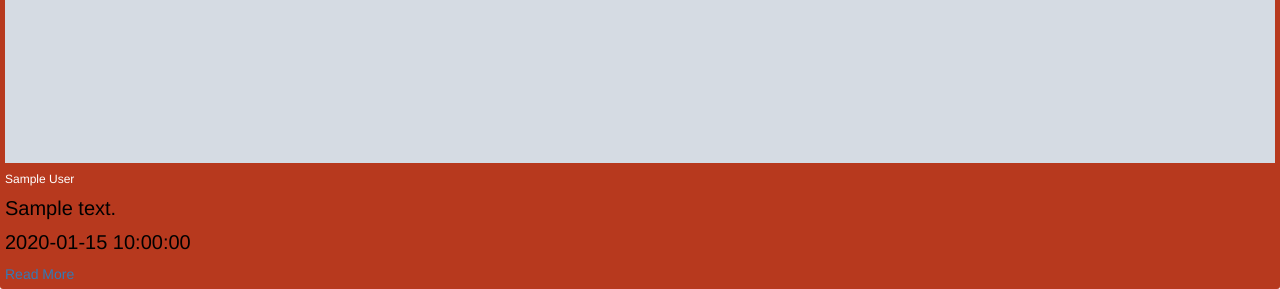
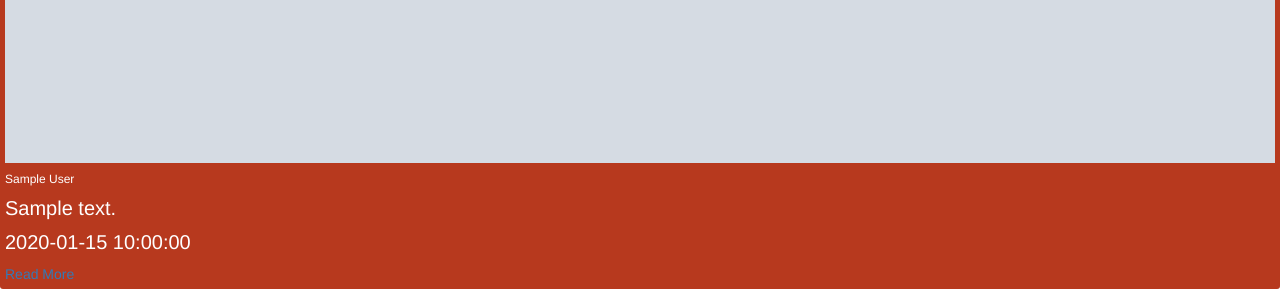
Before and after one commit to Flora-Chepchirchir8/News-API, a Flask app: template app/templates/sports.html in a window 1280 px wide. Shown: the part 1009-1298 px from the top of the page. Run offline with Flask 2, Linux system fonts and the light colour scheme; the template is opened without the code that fills it: most values are stand-ins (such as "Sample title", 1, 10 or a date in 2020); grey boxes marked "Sample" are stand-in pictures; some libraries are stand-ins or nearby versions; some web fonts are replaced.

```diff
--- a/app/static/style.css
+++ b/app/static/style.css
@@ -161,5 +161,5 @@ h4 {
 }
 
 .desc p {
-    colo: #fff;
+    color: #fff;
 }
```
